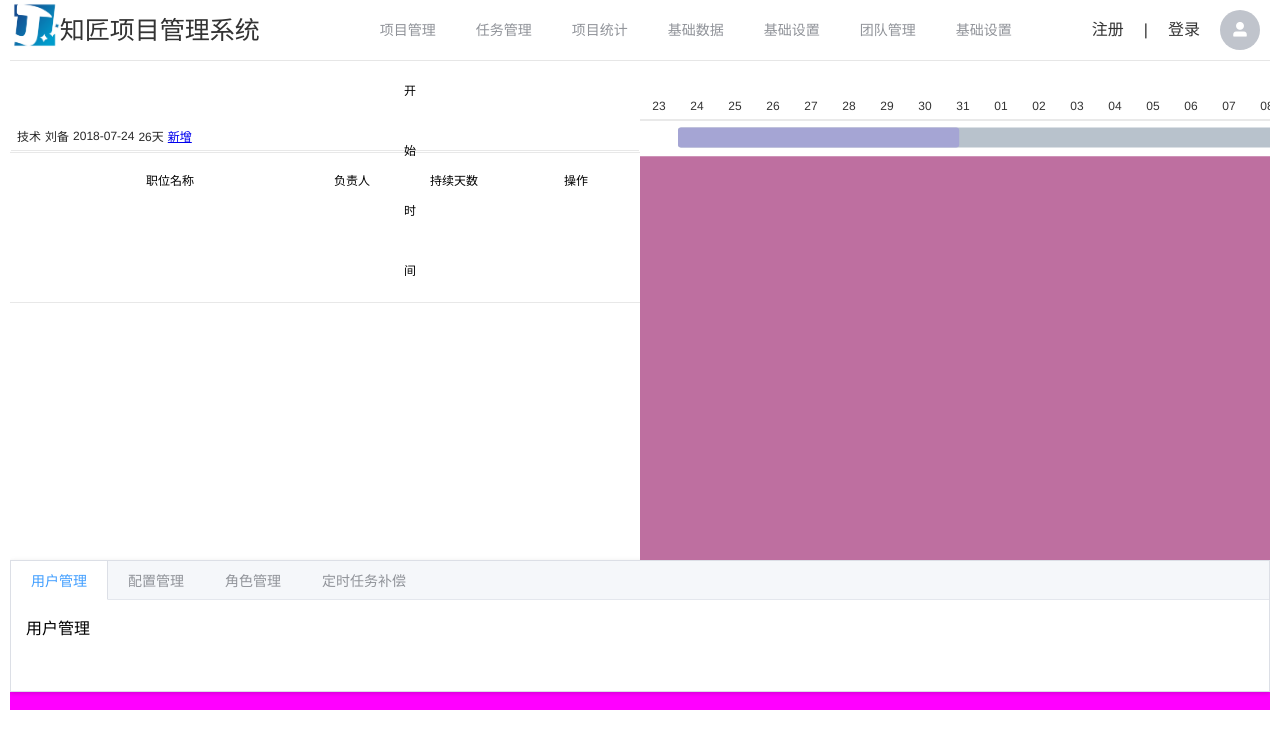
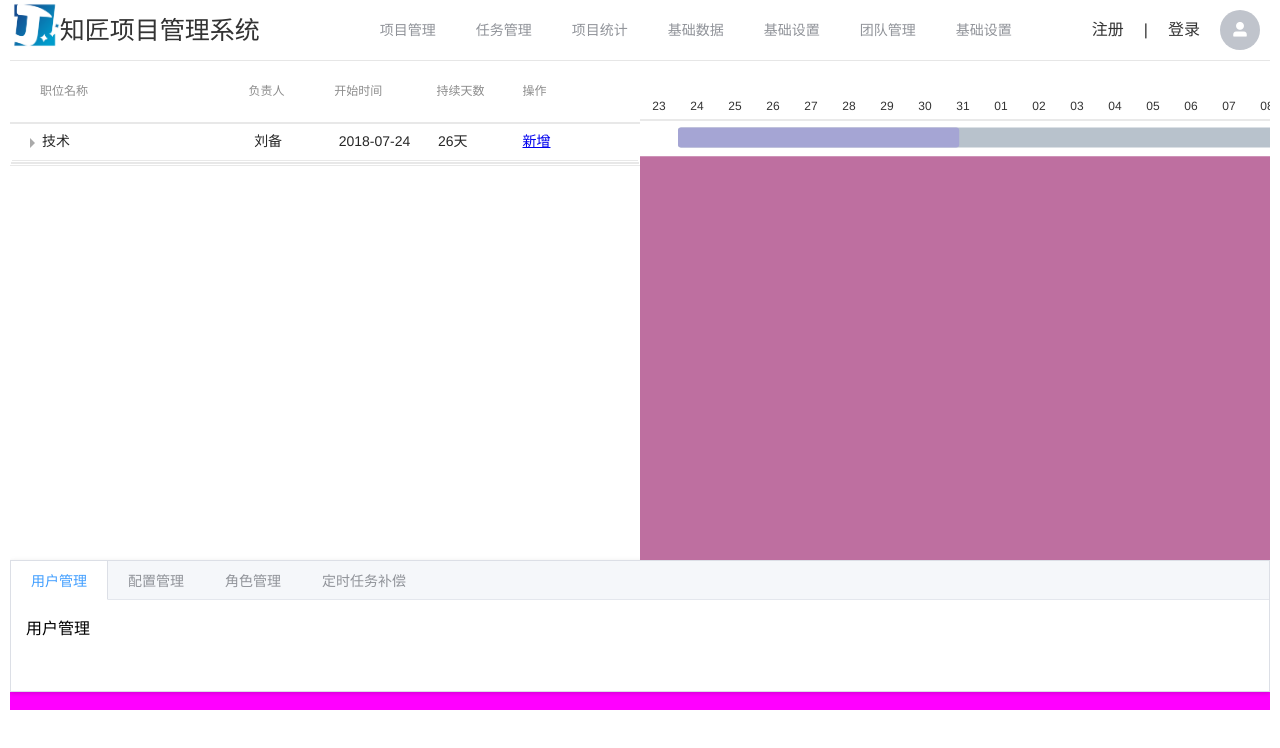
Before and after one commit to gary-yu-1990/ZJ_PM, a Vue app: page /#/ProjectManager in a window 1280 px wide. Shown: the top 748 px of the page. Built offline with nearby package versions, Linux system fonts and the light colour scheme.

Commit message:
比较丑的甘特图

```diff
--- a/src/components/tree-gantt/tree-gantt.vue
+++ b/src/components/tree-gantt/tree-gantt.vue
@@ -186,6 +186,7 @@ export default {
     treeItem: () => import("@/components/tree-gantt/tree/tree-item.vue")
   },
   mounted() {
+    //解决创建html中出现空白节点的问题
     let removeWhitespace = element => {
       var elem = element,
         cur = elem.firstChild,
@@ -203,10 +204,14 @@ export default {
       return elem;
     };
     removeWhitespace(this.$refs.ganttfef);
+
+    //dom更新后延迟执行。
     const vm = this;
     vm.$nextTick(() => {
       vm.initTreeData();
     });
+
+    //将数据源转化成甘特图需要的数据
     let tempData = JSON.parse(JSON.stringify(this.list));
     for (let index = 0; index < tempData.length; index++) {
       const element = tempData[index];
@@ -219,15 +224,16 @@ export default {
       this.ganttDataSource.push(obj);
     }
 
+    //初始化甘特图
     var gantt_chart = new Gantt(".ganttPanel", this.ganttDataSource, {
      view_mode: 'Day',
     language: 'en'
     });
     vm.gantt_object=gantt_chart;
 
+    //处理甘特图两边同步的问题。
     var l=document.querySelector('.taskPanel');
     var r=document.querySelector('.gantt-container');
-
     var flage=true;
     l.addEventListener('mouseover',function (e) {
       flage=false
@@ -237,9 +243,7 @@ export default {
         var scale=(l.scrollHeight-l.clientHeight)/(r.scrollHeight-r.clientHeight);
           r.scrollTop=l.scrollTop
         }
-
       })
-
     })
       r.addEventListener('mouseover',function (e) {
       flage=false
@@ -254,14 +258,13 @@ export default {
     })
   }
 };
-</script>
+</script >
 
-<style  scoped >
+<style lang="less" >
 .tree-gantt {
   width: 100%;
   height: 100%;
 }
-
 .taskPanel {
   width: 50%;
   height: 100%;
@@ -269,65 +272,120 @@ export default {
   display: inline-block;
   padding: 0;
   margin: 0;
-  /* background-color: aqua; */
-}
+  position: relative;
 
-.ganttPanel {
-  width: 50%;
-  height: 100%;
-  display: inline-block;
-  padding: 0;
-  margin: 0;
-  /* border:1px solid #ccc; */
-  background-color: rgb(190, 111, 160);
-}
-
-
-.task-body td {
-    color: rgba(0, 0, 0, 0.85);
-    font-size: 14px;
- }
-
-.task-head {
-    height: 60px;
-    line-height: 60px;
- }
-
-.taskPanel .td1 {
-    width: 260px;
-    padding-left: 30px;
-  }
- .taskPanel .td2 {
-    width: 100px;
-  }
- .taskPanel.td3 {
-     width: 120px;
-  }
- .taskPanel .td4 {
-   width: 220px;
- }
- .taskPanel .td5 {
-   width: 100px;
-  }
- .taskPanel .td6 {
-     width: 140px;
-  }
-
-.taskPanel table
- {
+  table {
     width: 100%;
     text-align: center;
-    border-collapse: collapse;
+    border-collapse: collapse; //表格合并属性
     border-spacing: 0;
- }
-
-.taskPanel table td {
-       word-break: break-all;
+    td {
+      word-break: break-all; //自动换行处理办法
       word-wrap: break-word;
       font-size: 12px;
       border-bottom: 1px solid #e8e8e8;
     }
+  }
 
+   .td-border {
+    border-bottom: 1px solid #e8e8e8;
+    .leve {
+      // 屏蔽双击不能选择文本样式
+      -webkit-user-select: none;
+      -moz-user-select: none;
+      -o-user-select: none;
+      user-select: none;
+      &:hover {
+        background-color: #f7f9ff;
+      }
+    }
+  }
+  th,td {
+    font-weight: 400;
+    text-align: left;
+  }
+
+  .line-height {
+    height: 36px;
+    line-height: 35px;
+  }
+
+  .td1 {
+      width: 260px;
+      padding-left: 30px;
+    }
+  .td2 {
+      width: 100px;
+    }
+  .td3 {
+      width: 120px;
+    }
+  .td4 {
+      width: 220px;
+    }
+  .td5 {
+      width: 100px;
+    }
+  .td6 {
+      width: 140px;
+    }
+
+  .task-head {
+      .line-height;
+      height: 60px;
+      line-height: 60px;
+      position: relative; //相对定位
+      td {
+        color: rgba(0, 0, 0, 0.45);
+        border-bottom: 2px solid #e8e8e8;
+      }
+      .td1 {
+        width: 250px;
+      }
+    }
+
+     .task-body {
+        top: 40px;
+        td {
+          .line-height;
+           color: rgba(0, 0, 0, 0.85);
+          font-size: 14px;
+          .line {
+            display: inline-block;
+            width: 1px;
+            background: rgba(0, 0, 0, 0.09);
+            margin: 0 11px;
+            height: 14px;
+          }
+        }
+        .td-title {
+          position: relative;
+          a {
+            display: block;
+          }
+          .tree-close,
+          .tree-open {
+            position: absolute;
+            width: 0;
+            height: 0;
+            border-color: #999;
+            border-style: solid;
+            cursor: pointer;
+            border-width: 5px;
+            z-index: 2;
+          }
+          .tree-close {
+            left: -12px;
+            top: 14px;
+            border-color: transparent transparent transparent #aaaaaa;
+          }
+          .tree-open {
+            left: -17px;
+            top: 17px;
+            border-color: #aaaaaa transparent transparent;
+          }
+        }
+      }
       .leve-1 .td1 {
         padding-left: 30px;
       }
@@ -355,65 +413,13 @@ export default {
       .leve-9 .td1 {
         padding-left: 154px;
       }
-
-
-.taskPanel table {
-    width: 100%;
-    text-align: center;
-    border-collapse: collapse;
-    border-spacing: 0;
-    table-layout: fixed;
 }
-
- .task-body .td-title .tree-close, .task-body .td-title .tree-open {
-    position: absolute;
-    width: 0;
-    height: 0;
-    border-color: #999;
-    border-style: solid;
-    cursor: pointer;
-    border-width: 5px;
-    z-index: 2;
-}
-
-.taskPanel .td-border {
-    border-bottom: 1px solid #E8E8E8;
-}
-
-.taskPanel .task-body .other-node > .not-border:not(:last-child) {
-    position: relative;
-}
-
-.taskPanel .task-body .other-node {
-    position: relative;
-}
-
-.td-title a{
-  display: block;
-}
-
-.taskPanel .leve-1 .td1 {
-    padding-left: 30px;
-}
-
-
-/*滚动条样式*/
-div::-webkit-scrollbar {
-  width: 17px; /*垂直滚动条的宽度*/
-  height: 17px; /*水平滚动条的宽度*/
-}
-
-/*滑块样式*/
-div::-webkit-scrollbar-thumb {
-  border-radius: 5px;
-  -webkit-box-shadow: inset 0 0 5px rgba(0, 0, 0, 0.2);
-  background: #999;
-}
-
-/*轨道样式*/
-div::-webkit-scrollbar-track {
-  border-radius: 0;
-  -webkit-box-shadow: inset 0 0 5px rgba(0, 0, 0, 0.2);
-  background: #e8e8e8;
+.ganttPanel {
+  width: 50%;
+  height: 100%;
+  display: inline-block;
+  padding: 0;
+  margin: 0;
+  background-color: rgb(190, 111, 160);
 }
 </style>
```
Lines whose indentation alone changed are shown as unchanged.
